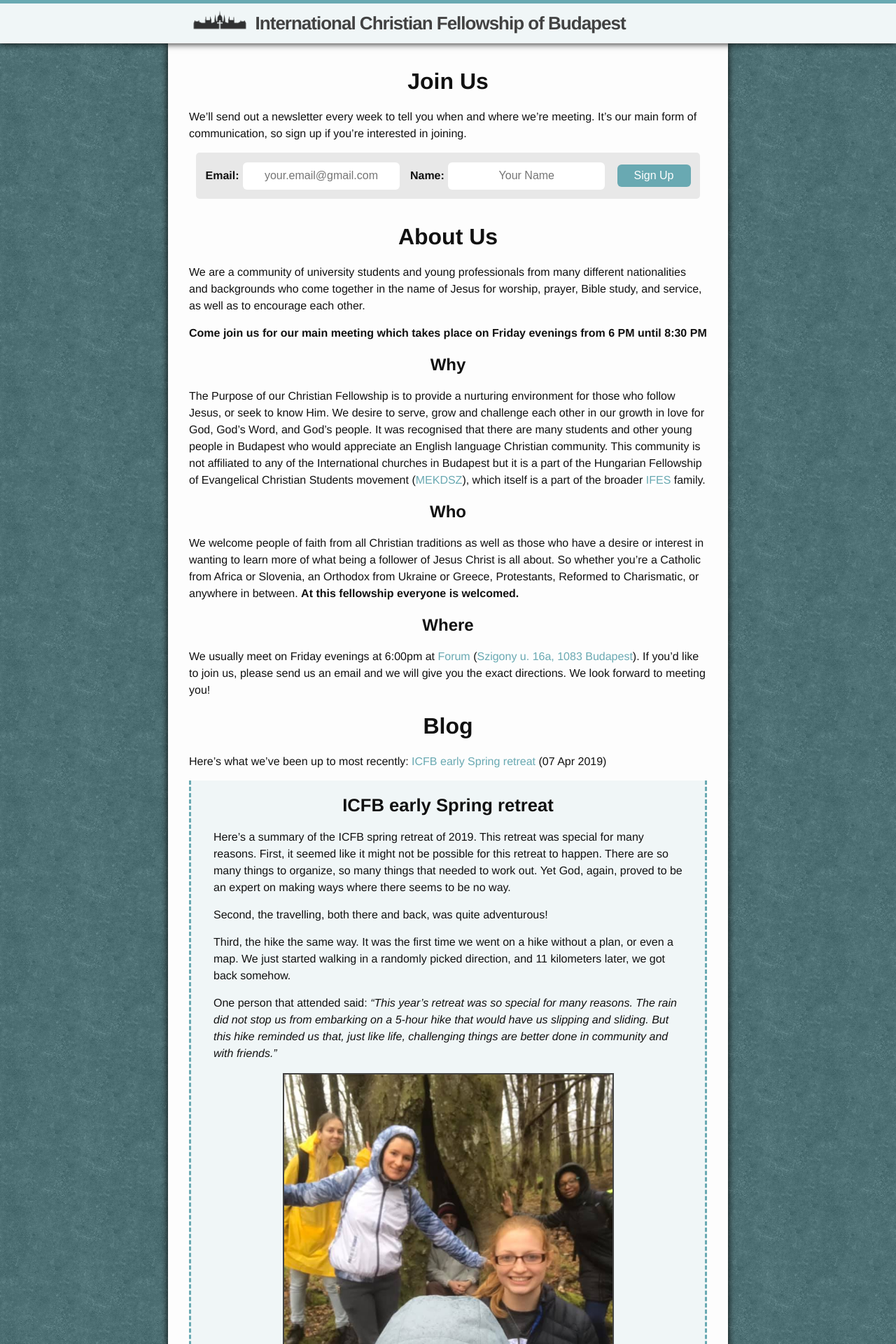
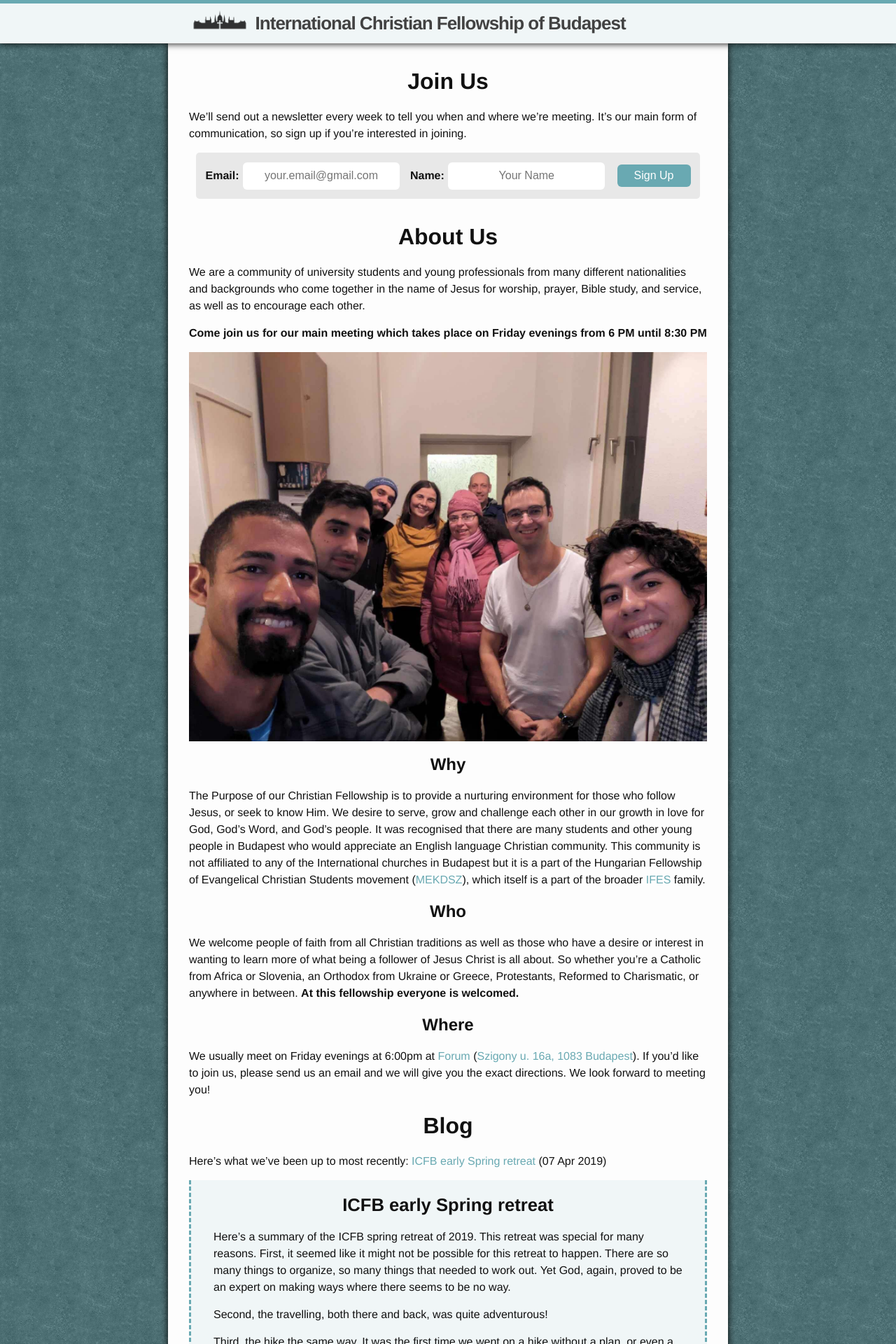
Before and after one commit to sionleroux/icfbudapest.org, a Jekyll site: the page built from index.md, in a window 1280 px wide. Shown: the top 1920 px of the page at 70% size. Built offline with Jekyll 4.4.1, drawn with Linux system fonts in a browser that asks for light colours.

Commit message:
Add a group photo to the main page

```diff
--- a/index.md
+++ b/index.md
@@ -19,6 +19,8 @@ About Us
 
 **Come join us for our main meeting which takes place on Friday evenings
 from 6 PM until 8:30 PM**
+
+![ICFB 2024]({{ site.url }}/assets/ICFB2024.jpg)
 
 Why
 ---
```
Also changed, not shown: assets/ICFB2024.jpg (added).
